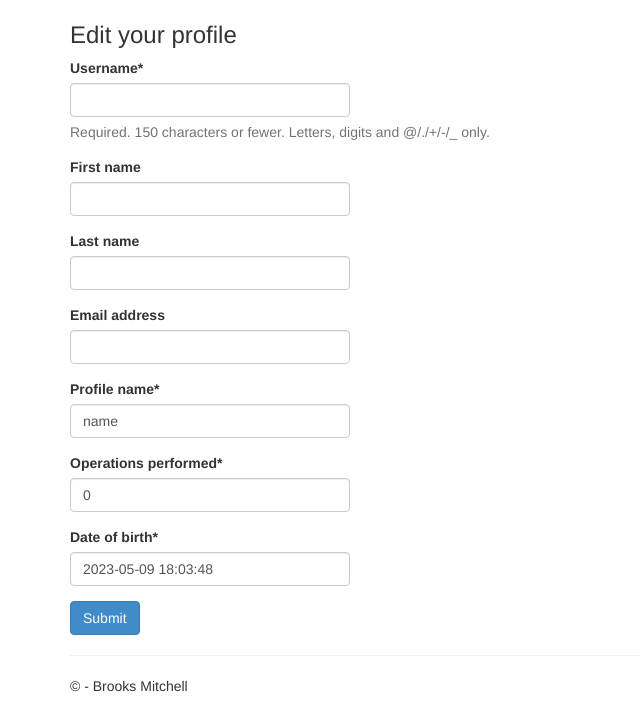
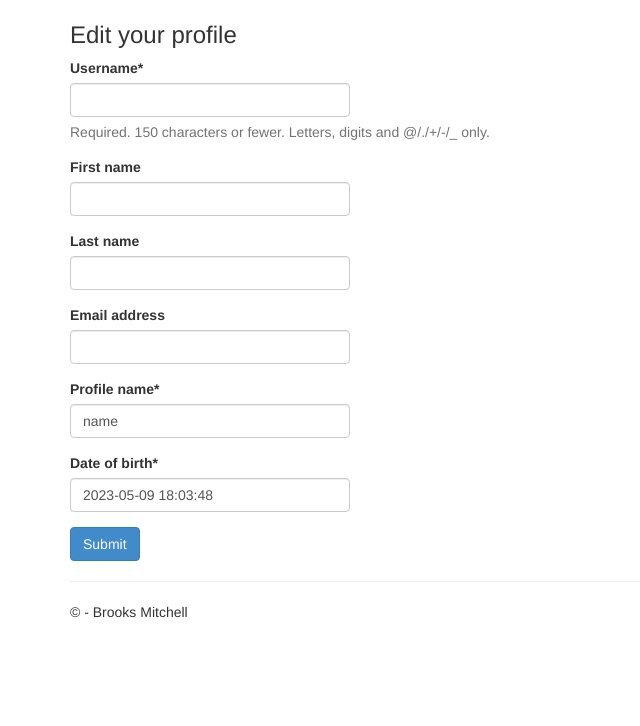
Before and after one commit to Brooks-Mitchell/brookssphere, a Django app: template brookssphere/app/templates/app/learn.html in a window 1280 px wide. Shown: the part 228-954 px from the top of the page, without its empty margins (0-640 px from the left). After the commit the page ends 846 px from the top, so only its background shows below. Run offline with Django 3.2, Linux system fonts and the light colour scheme; the template is opened without the code that fills it: values that come from a table or form of the project are taken from there, others are empty; a user stored in the database is signed in; some libraries are stand-ins or nearby versions.

Commit message:
fix operations_performed form model

```diff
--- a/brookssphere/Profiles/models.py
+++ b/brookssphere/Profiles/models.py
@@ -8,6 +8,6 @@
 class Profile(models.Model):
     profile = models.OneToOneField(User, on_delete=models.CASCADE)
     profile_name = models.CharField(max_length=80, default="name")
-    operations_performed = models.IntegerField(default = 0)
     # TODO - fix this to be MM/DD/YYYY
     date_of_birth = models.DateTimeField(default=datetime.datetime.now())
+    operations_performed = models.IntegerField(default = 0)
--- a/brookssphere/app/forms.py
+++ b/brookssphere/app/forms.py
@@ -40,4 +40,4 @@
 class ProfileForm(forms.ModelForm):
     class Meta:
         model = Profile
-        fields = ('profile_name','operations_performed', 'date_of_birth')
+        fields = ('profile_name', 'date_of_birth')
--- a/brookssphere/app/templates/app/learn.html
+++ b/brookssphere/app/templates/app/learn.html
@@ -9,8 +9,8 @@
     <h1>This is a your page</h1>
     <p>Account Name: {{ user.username }}</p>
     <p>Profile Nickname: {{ user.profile.profile_name }}</p>
+    <p>Date of Birth: {{ user.profile.date_of_birth }}</p>
     <p>Operations Performed: {{ user.profile.operations_performed }}</p>
-    <p>Date of Birth: {{ user.profile.date_of_birth }}</p>
 </div>
 
 {% if post_data is not None %}
```
Also changed, not shown: brookssphere/Profiles/migrations/0003_alter_profile_date_of_birth.py (added), brookssphere/Profiles/migrations/0004_alter_profile_date_of_birth.py (added).
